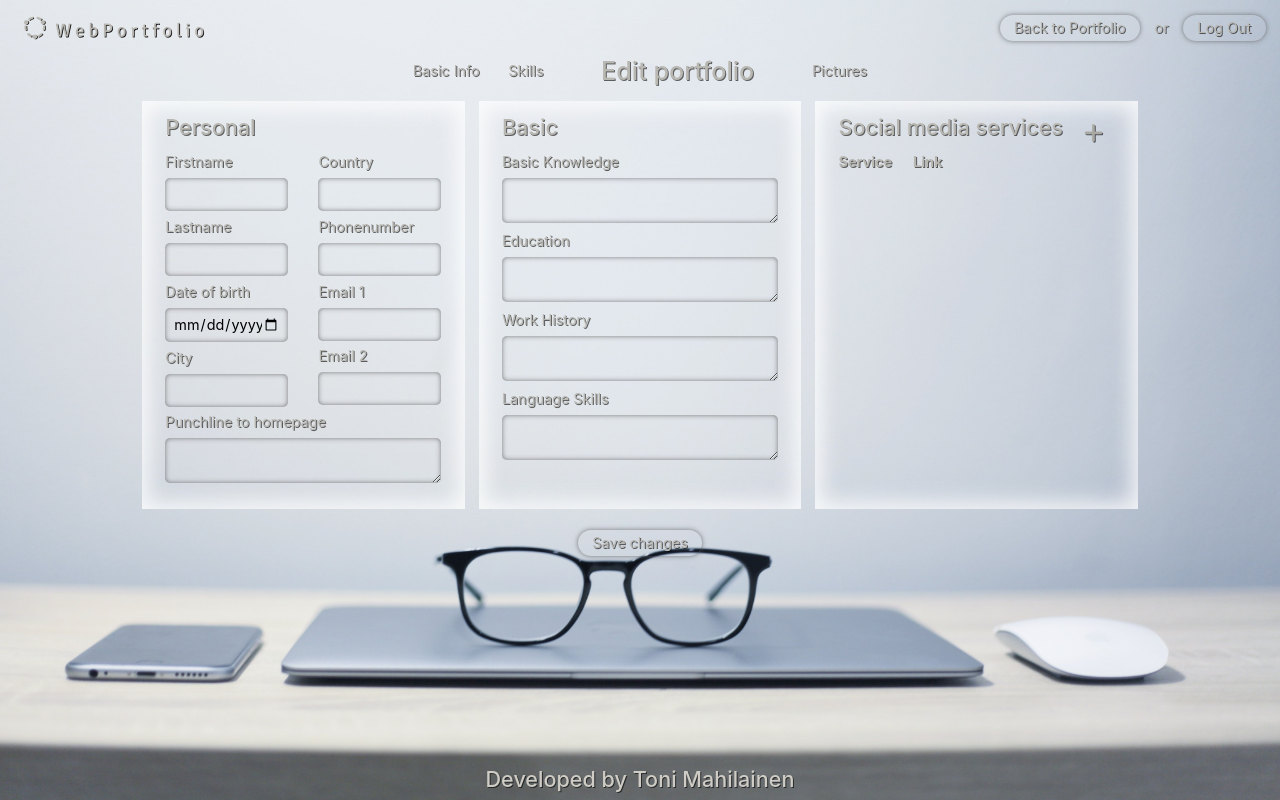
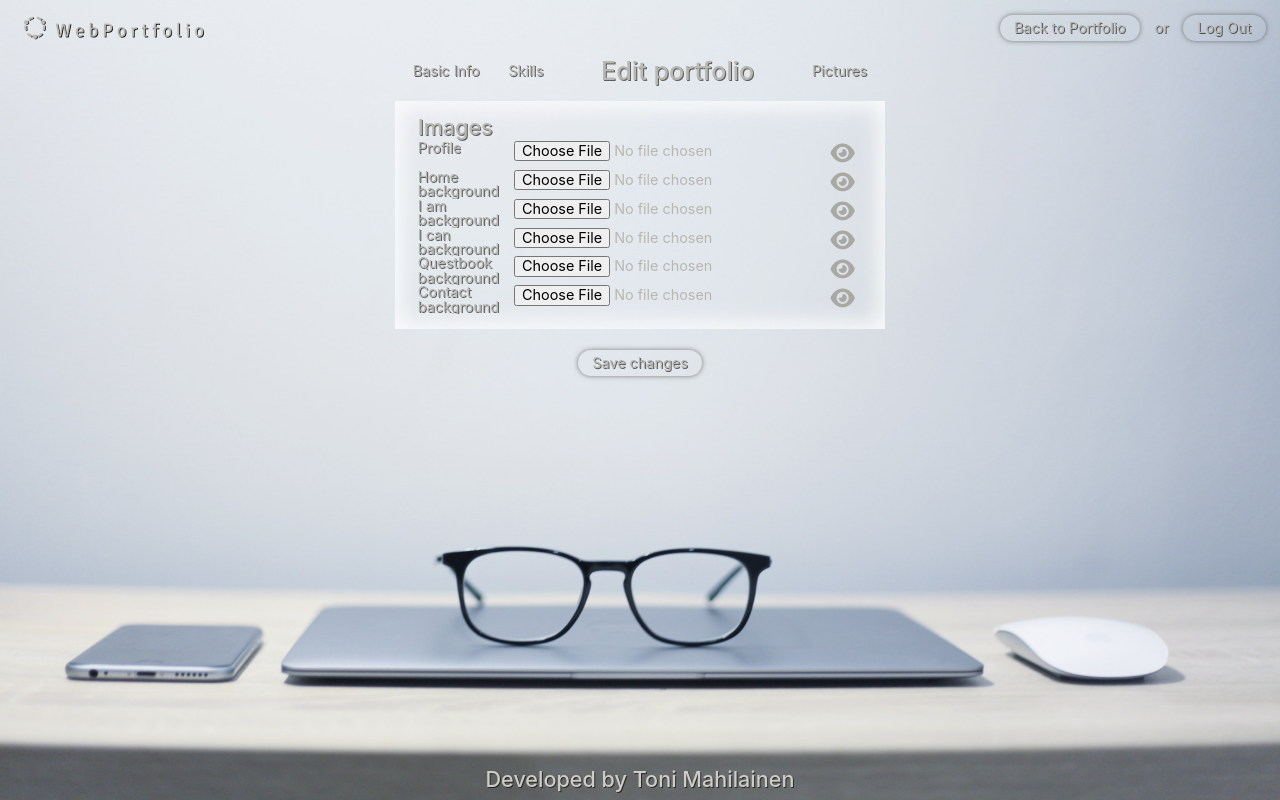
Before and after one commit to toni-mahilainen/WebPortfolio, a React (Create React App) app: page /editportfolio in a window 1280 px wide. Built offline with nearby package versions, Linux system fonts and the light colour scheme; sample sign-in values are in the browser's storage.

Commit message:
Pictures välilehteä aloitettu. Lounasta

```diff
--- a/src/Components/EditPortfolio/editPortfolio.css
+++ b/src/Components/EditPortfolio/editPortfolio.css
@@ -25,7 +25,7 @@
     box-shadow: inset 0px 0px 5px 0px rgba(95, 95, 95, 0.8);
 }
 
-#basicCol, #personalCol, #servicesCol, #skillsCol {
+#basicCol, #personalCol, #servicesCol, #skillsCol, #imagesCol {
     margin: 1rem .5rem;
     padding: 1rem 1.6rem;
     color: rgb(185, 183, 177);
@@ -479,7 +479,26 @@ input[type=range].inputSkillLevel:focus::-ms-fill-upper,
 
 /* --------------------------PICTURES-------------------------- */
 /*#region*/
+#imagesContainer {
+    width: 45%;
+}
 
+.imageControlsDiv {
+    display: flex;
+    width: 100%;
+}
+
+.imagePreviewBtn {
+    margin-right: 0;
+    background-color: transparent;
+    border: none;
+    align-self: center;
+}
+
+.fileInput {
+    margin-right: 0;
+    margin-left: auto;
+}
 /*#endregion*/
 /* --------------------------PICTURES-------------------------- */
 
--- a/src/Components/EditPortfolio/editPortfolio.jsx
+++ b/src/Components/EditPortfolio/editPortfolio.jsx
@@ -640,35 +640,53 @@ class PictureEdit extends Component {
         let sasToken = "?sv=2019-10-10&ss=bfqt&srt=sco&sp=rwdlacu&se=2020-09-30T16:28:04Z&st=2020-05-05T08:28:04Z&spr=https,http&sig=ITXbiBLKA3XX0lGW87pl3gLk5VB62i0ipWfAcfO%2F2dA%3D";
         return (
             <form onSubmit={this.handleSubmit}>
-                <Container>
+                <Container id="imagesContainer">
                     <Row>
-                        <Col>
-                            <h4>Pictures</h4>
+                        <Col id="imagesCol">
+                            <Row>
+                                <Col id="imagesHeaderCol">
+                                    <h4>Images</h4>
+                                </Col>
+                            </Row>
+                            <Row>
+                                <Col>
+                                    <div className="imageControlsDiv">
+                                        <label>Profile</label>
+                                        <input className="fileInput" id="profilePicInput" type="file" onChange={this.handleValueChange} />
+                                        <button id="profilePreviewBtn" className="imagePreviewBtn" type="button" title="Show image preview"><span className="fas fa-eye"></span></button>
+                                    </div>
+                                    <div className="imageControlsDiv">
+                                        <label>Home background</label>
+                                        <input className="fileInput" id="homePicInput" type="file" onChange={this.handleValueChange} />
+                                        <button id="homePreviewBtn" className="imagePreviewBtn" type="button" title="Show image preview"><span className="fas fa-eye"></span></button>
+                                    </div>
+                                    <div className="imageControlsDiv">
+                                        <label>I am background</label>
+                                        <input className="fileInput" id="iamPicInput" type="file" onChange={this.handleValueChange} />
+                                        <button id="iamPreviewBtn" className="imagePreviewBtn" type="button" title="Show image preview"><span className="fas fa-eye"></span></button>
+                                    </div>
+                                    <div className="imageControlsDiv">
+                                        <label>I can background</label>
+                                        <input className="fileInput" id="icanPicInput" type="file" onChange={this.handleValueChange} />
+                                        <button id="icanPreviewBtn" className="imagePreviewBtn" type="button" title="Show image preview"><span className="fas fa-eye"></span></button>
+                                    </div>
+                                    <div className="imageControlsDiv">
+                                        <label>Questbook background</label>
+                                        <input className="fileInput" id="questbookPicInput" type="file" onChange={this.handleValueChange} />
+                                        <button id="questbookPreviewBtn" className="imagePreviewBtn" type="button" title="Show image preview"><span className="fas fa-eye"></span></button>
+                                    </div>
+                                    <div className="imageControlsDiv">
+                                        <label>Contact background</label>
+                                        <input className="fileInput" id="contactPicInput" type="file" onChange={this.handleValueChange} />
+                                        <button id="contactPreviewBtn" className="imagePreviewBtn" type="button" title="Show image preview"><span className="fas fa-eye"></span></button>
+                                    </div>
+                                </Col>
+                            </Row>
                         </Col>
                     </Row>
                     <Row>
-                        <Col>
-                            Profile <br />
-                            <input className="fileInput" id="profilePicInput" type="file" onChange={this.handleValueChange} /><br />
-                            <img id="profileImg" src={this.props.profilePicUrl + sasToken} alt="Profile" width="10%" height="20%" /><br /><br />
-                            Home background <br />
-                            <input className="fileInput" id="homePicInput" type="file" onChange={this.handleValueChange} /><br />
-                            <img id="homeImg" src={this.props.homePicUrl + sasToken} alt="Profile" width="32%" height="20%" /><br /><br />
-                            I am background <br />
-                            <input className="fileInput" id="iamPicInput" type="file" onChange={this.handleValueChange} /><br />
-                            <img id="iamImg" src={this.props.iamPicUrl + sasToken} alt="Profile" width="32%" height="20%" /><br /><br />
-                            <Button type="submit">Save changes</Button>
-                        </Col>
-                        <Col>
-                            I can background <br />
-                            <input className="fileInput" id="icanPicInput" type="file" onChange={this.handleValueChange} /><br />
-                            <img id="icanImg" src={this.props.icanPicUrl + sasToken} alt="Profile" width="32%" height="20%" /><br /><br />
-                            Questbook background <br />
-                            <input className="fileInput" id="questbookPicInput" type="file" onChange={this.handleValueChange} /><br />
-                            <img id="questbookImg" src={this.props.questbookPicUrl + sasToken} alt="Profile" width="32%" height="20%" /><br /><br />
-                            Contact background <br />
-                            <input className="fileInput" id="contactPicInput" type="file" onChange={this.handleValueChange} /><br />
-                            <img id="contactImg" src={this.props.contactPicUrl + sasToken} alt="Profile" width="32%" height="20%" /><br />
+                        <Col className="saveChangesCol">
+                            <button className="saveChangesBtn" type="submit">Save changes</button>
                         </Col>
                     </Row>
                 </Container>
@@ -2436,9 +2454,9 @@ class EditPortfolio extends Component {
         super();
         this.state = {
             Profile: "",
-            BasicInfoBool: true,
+            BasicInfoBool: false,
             SkillsBool: false,
-            PicturesBool: false,
+            PicturesBool: true,
             AccountBool: false,
             Content: "",
             Emails: "",
```
